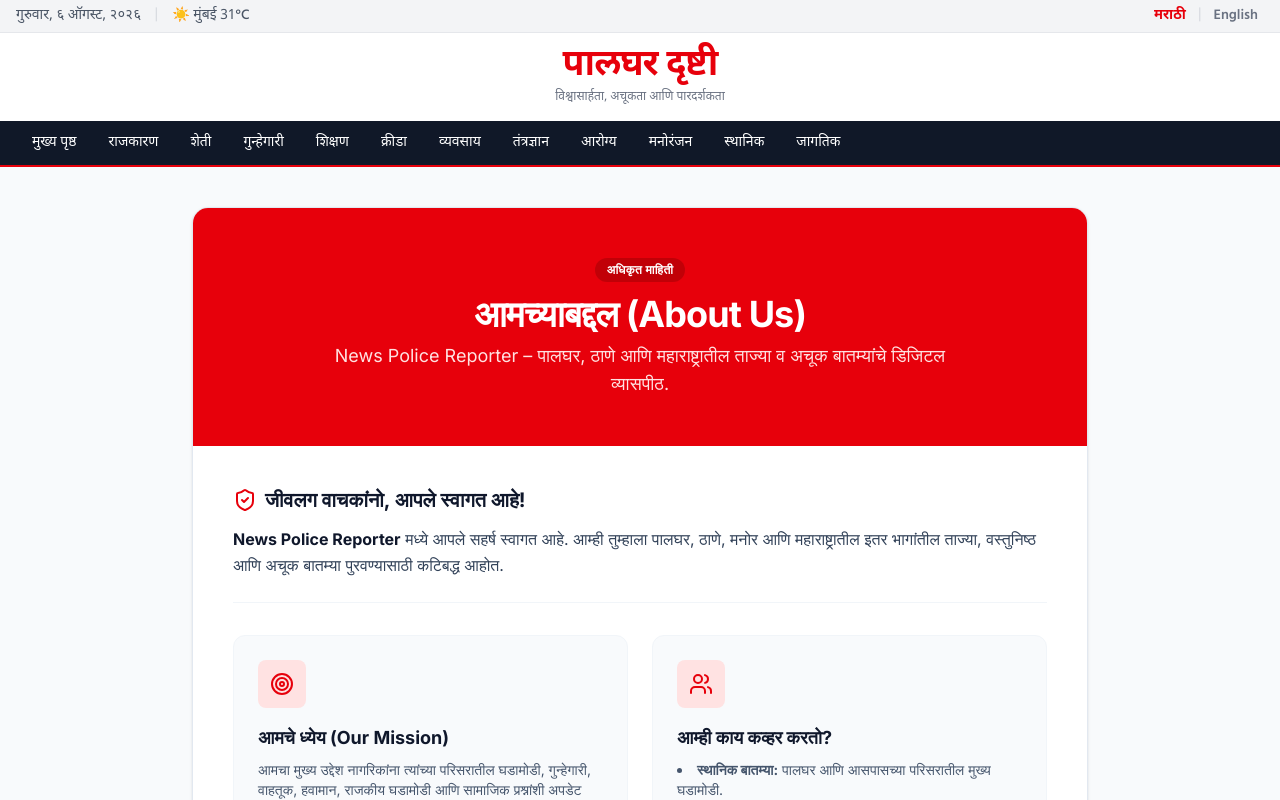
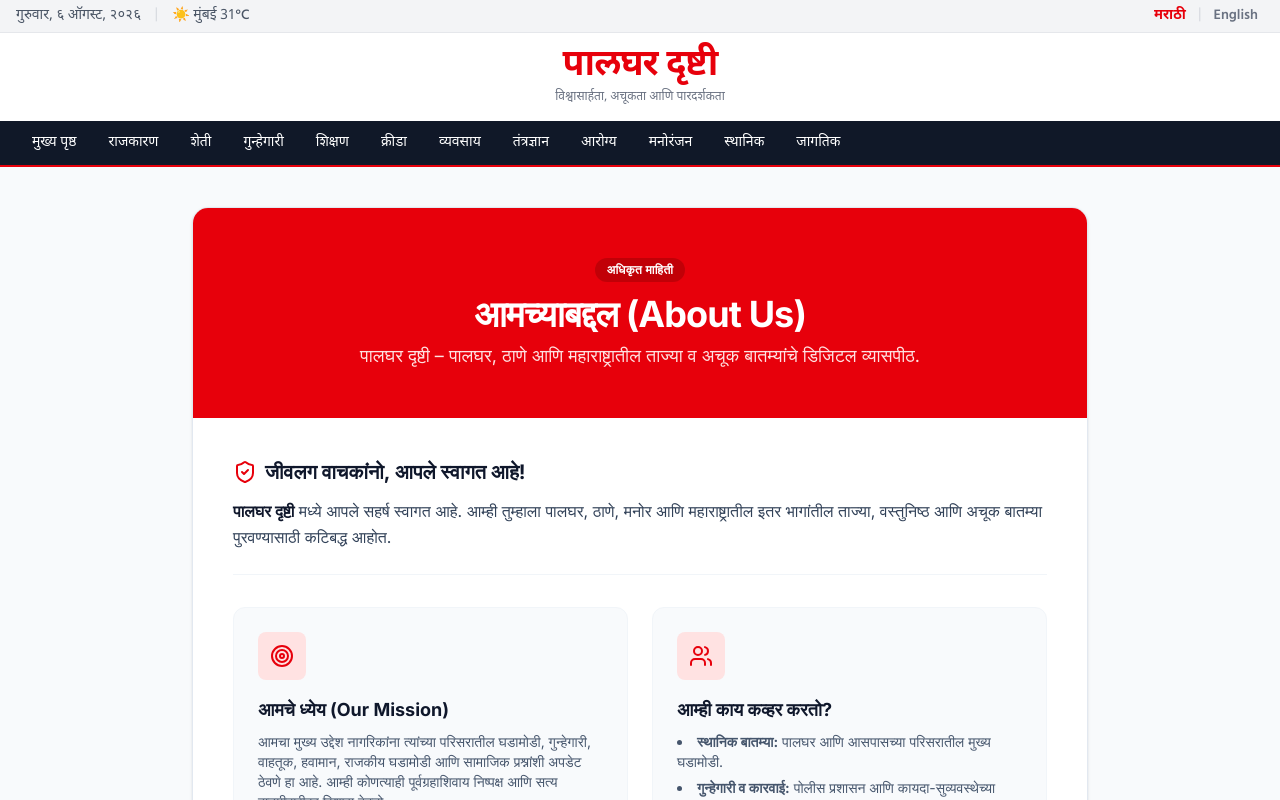
Before and after one commit to Jayraj-18/News_Frontend, a React (Vite) app: page /about in a window 1280 px wide. Shown: the top 800 px of the page. Built offline with nearby package versions, Linux system fonts and the light colour scheme; no server answers.

Commit message:
removed news police reporter text and added palghar drushti

```diff
--- a/src/Pages/AboutUs.jsx
+++ b/src/Pages/AboutUs.jsx
@@ -2,7 +2,7 @@ import React from 'react';
 import { ShieldCheck, Target, Users, MapPin, Mail, } from 'lucide-react';
 
 export default function AboutUs() {
-  const siteName = "News Police Reporter";
+  const siteName = "पालघर दृष्टी";
 
   return (
     <div className="min-h-screen bg-slate-50 py-10 px-4 sm:px-6 lg:px-8 font-sans">
--- a/src/Pages/Disclaimer.jsx
+++ b/src/Pages/Disclaimer.jsx
@@ -2,7 +2,7 @@ import React from 'react';
 import { AlertCircle, Copyright, ExternalLink, BookOpen } from 'lucide-react';
 
 export default function Disclaimer() {
-  const siteName = "News Police Reporter";
+  const siteName = "पालघर दृष्टी";
 
   return (
     <div className="min-h-screen bg-slate-50 py-10 px-4 sm:px-6 lg:px-8 font-sans">
--- a/src/Pages/PrivacyPolicy.jsx
+++ b/src/Pages/PrivacyPolicy.jsx
@@ -2,7 +2,7 @@ import React from 'react';
 import { Lock, Cookie, ShieldAlert, Eye } from 'lucide-react';
 
 export default function PrivacyPolicy() {
-  const siteName = "News Police Reporter";
+  const siteName = "पालघर दृष्टी";
 
   return (
     <div className="min-h-screen bg-slate-50 py-10 px-4 sm:px-6 lg:px-8 font-sans">
```
